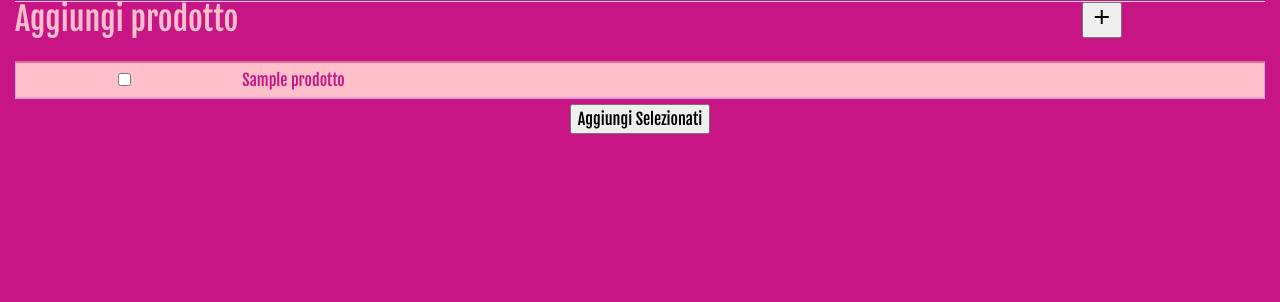
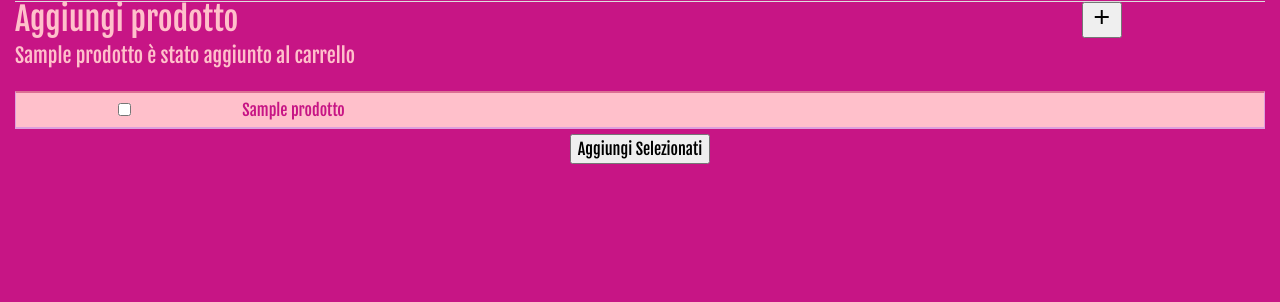
Before and after one commit to superqwe/spesa, a Django app: template templates/spesa/aggiungi_prodotto.html in a window 1280 px wide. Shown: the part 46-348 px from the top of the page. Run offline with Django 3.2, Linux system fonts and the light colour scheme; tables that the repository leaves empty hold one stand-in row (values such as "Sample post"); the template is opened without the code that fills it: values that come from a table or form of the project are taken from there, most other values are stand-ins (such as "Sample title", 1, 10 or a date in 2020); some libraries are stand-ins or nearby versions.

Commit message:
aggiungi prodotto nuovo

```diff
--- /dev/null
+++ b/static/spesa/js/aggiungi_prodotto.js
@@ -0,0 +1,13 @@
+$(function(){
+  var $formNuovoProdotto, $bottoneNuovoProdotto;
+
+  $formNuovoProdotto = $('#form-nuovo-prodotto');
+  $bottoneNuovoProdotto = $('#mostra-form-nuovo-prodotto');
+
+  $formNuovoProdotto.hide();
+  $bottoneNuovoProdotto.on('click', function () {
+    $formNuovoProdotto.show();
+  })
+
+
+});
--- a/templates/spesa/aggiungi_prodotto.html
+++ b/templates/spesa/aggiungi_prodotto.html
@@ -12,13 +12,31 @@
         <div class="col-10">
             <p class="h2">Aggiungi prodotto</p>
         </div>
-        <div class="col-2 text-rigth">
+        <div class="col-2 text-rigth" id="mostra-form-nuovo-prodotto">
             <button>
                 <i class="material-icons">add</i>
             </button>
         </div>
+
+        {% if nuovo_prodotto.nome%}
+        <div class="col-12">
+            <p class="h5">{{nuovo_prodotto.nome}} è stato aggiunto al carrello</p>
+        </div>
+        {% endif %}
+
     </div>
+    <div class="row form-group" id="form-nuovo-prodotto">
+        <div class="col-12">
 
+            <form action="/spesa/listaprodotti" method="post" name="nuovo-prodotto">{% csrf_token %}
+                <input type="text" placeholder="Nome nuovo prodotto" name="nuovo-prodotto">
+                <button type="submit">
+                    Aggiungi
+                </button>
+            </form>
+
+        </div>
+    </div>
     <div class="col-12 ">
 
         <form action="/spesa/listaprodotti" method="post" name="prodotti">{% csrf_token %}
--- a/templates/spesa/base.html
+++ b/templates/spesa/base.html
@@ -10,14 +10,10 @@
 
     <title>Spesa</title>
 
-    <link rel="stylesheet"  type="text/css" href="{% static 'static/spesa/css/base.css' %}">
+    <link rel="stylesheet" type="text/css" href="{% static 'static/spesa/css/base.css' %}">
 
-    <link href="https://fonts.googleapis.com/icon?family=Material+Icons"
-          rel="stylesheet">
+    <link href="https://fonts.googleapis.com/icon?family=Material+Icons" rel="stylesheet">
 
-    <!--<link rel="stylesheet" href="https://maxcdn.bootstrapcdn.com/bootstrap/4.0.0-beta/css/bootstrap.min.css"-->
-          <!--integrity="sha384-/Y6pD6FV/Vv2HJnA6t+vslU6fwYXjCFtcEpHbNJ0lyAFsXTsjBbfaDjzALeQsN6M"-->
-          <!--crossorigin="anonymous">-->
     <link rel="stylesheet" type="text/css" href="{% static 'static/spesa/css/my_bootstrap.css' %}">
 </head>
 
@@ -37,11 +33,13 @@
 <script src="https://code.jquery.com/jquery-3.2.1.slim.min.js"
         integrity="sha384-KJ3o2DKtIkvYIK3UENzmM7KCkRr/rE9/Qpg6aAZGJwFDMVNA/GpGFF93hXpG5KkN"
         crossorigin="anonymous"></script>
-<script src="https://cdnjs.cloudflare.com/ajax/libs/popper.js/1.11.0/umd/popper.min.js"
-        integrity="sha384-b/U6ypiBEHpOf/4+1nzFpr53nxSS+GLCkfwBdFNTxtclqqenISfwAzpKaMNFNmj4"
-        crossorigin="anonymous"></script>
-<script src="https://maxcdn.bootstrapcdn.com/bootstrap/4.0.0-beta/js/bootstrap.min.js"
-        integrity="sha384-h0AbiXch4ZDo7tp9hKZ4TsHbi047NrKGLO3SEJAg45jXxnGIfYzk4Si90RDIqNm1"
-        crossorigin="anonymous"></script>
+<!--<script src="https://cdnjs.cloudflare.com/ajax/libs/popper.js/1.11.0/umd/popper.min.js"-->
+<!--integrity="sha384-b/U6ypiBEHpOf/4+1nzFpr53nxSS+GLCkfwBdFNTxtclqqenISfwAzpKaMNFNmj4"-->
+<!--crossorigin="anonymous"></script>-->
+<!--<script src="https://maxcdn.bootstrapcdn.com/bootstrap/4.0.0-beta/js/bootstrap.min.js"-->
+<!--integrity="sha384-h0AbiXch4ZDo7tp9hKZ4TsHbi047NrKGLO3SEJAg45jXxnGIfYzk4Si90RDIqNm1"-->
+<!--crossorigin="anonymous"></script>-->
+
+<script src="{% static 'static/spesa/js/aggiungi_prodotto.js' %}"></script>
 </body>
 </html>
```
Also changed, not shown: spesa/views.py (+21 -9 lines).
